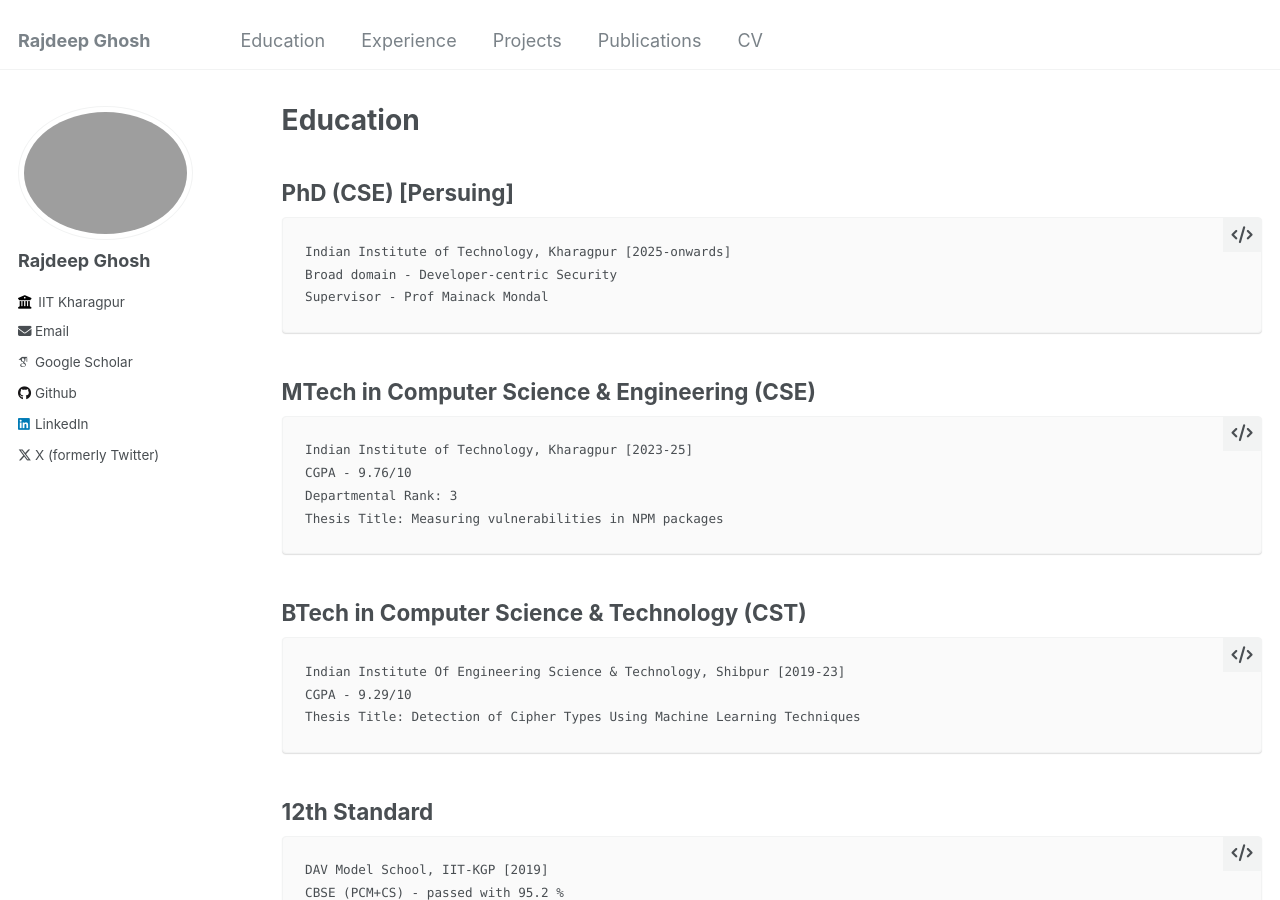
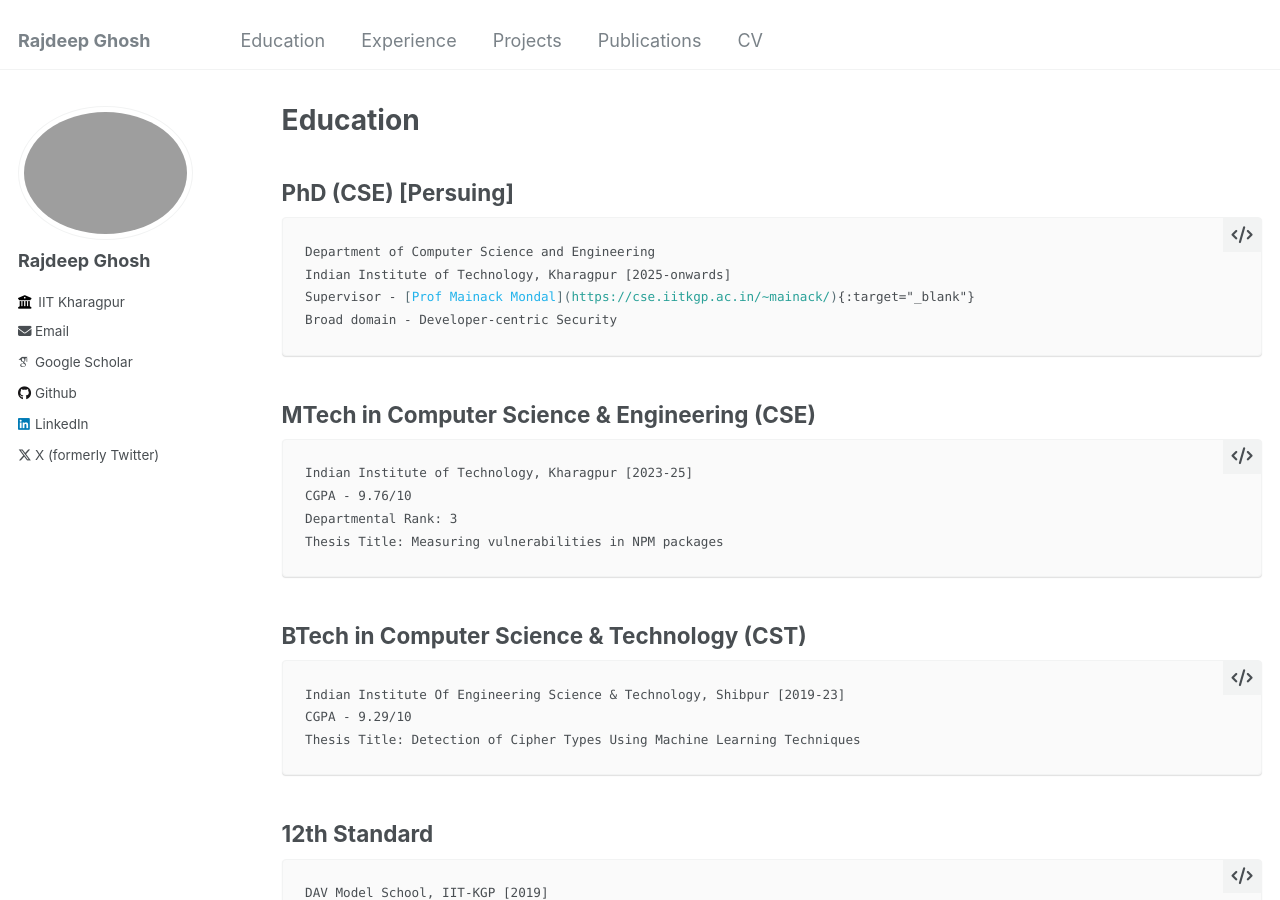
Before and after one commit to Rajdeep-G/Rajdeep-G.github.io, a Jekyll site: the page built from _pages/education.md, in a window 1280 px wide and 900 px high. Built offline with Jekyll 4.4.1, drawn with Linux system fonts in a browser that asks for light colours; some web fonts are replaced.

Commit message:
Update education section with PhD details
Added details about the PhD program, including department, institution, and supervisor.

````diff
--- a/_pages/education.md
+++ b/_pages/education.md
@@ -7,9 +7,10 @@ permalink: /education/
 ## PhD (CSE) [Persuing]
 
 ```markdown
+Department of Computer Science and Engineering
 Indian Institute of Technology, Kharagpur [2025-onwards]
+Supervisor - [Prof Mainack Mondal](https://cse.iitkgp.ac.in/~mainack/){:target="_blank"}
 Broad domain - Developer-centric Security
-Supervisor - Prof Mainack Mondal
 ```
 
 ## MTech in Computer Science & Engineering (CSE)
````
